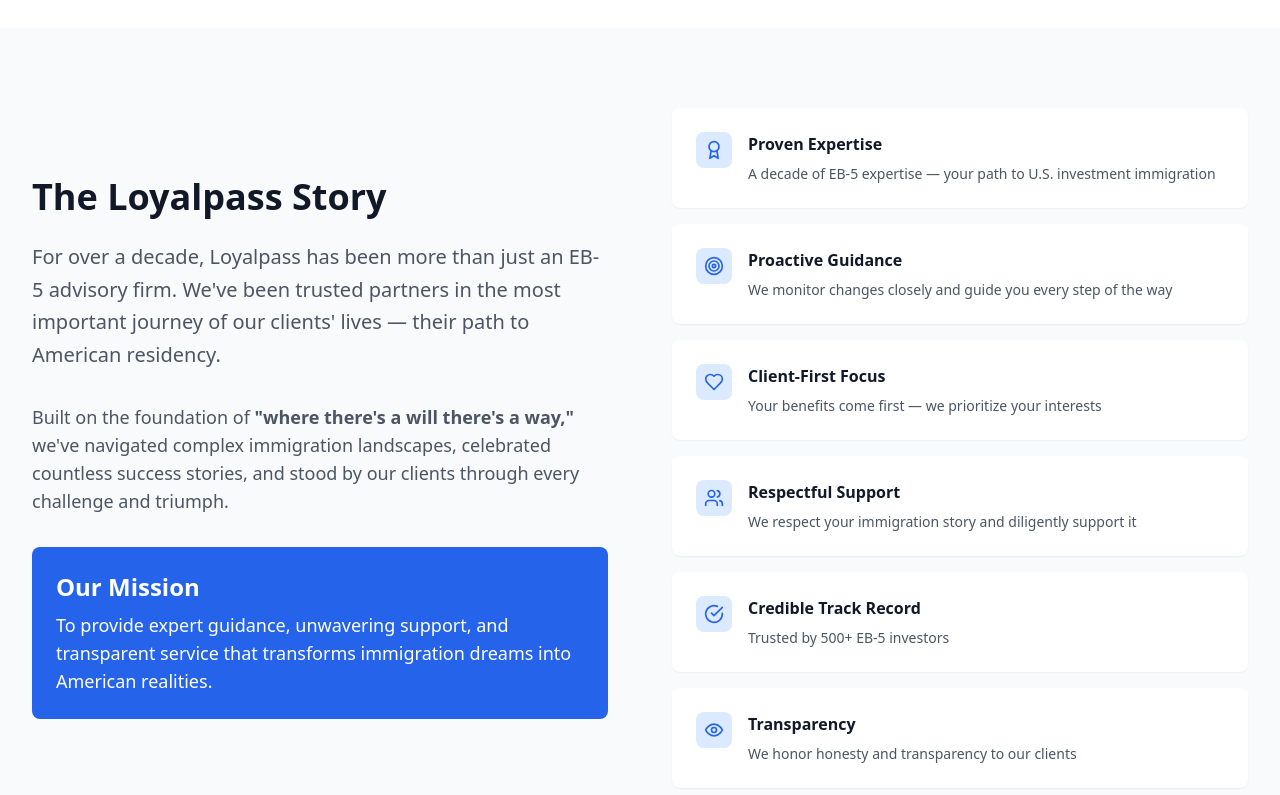
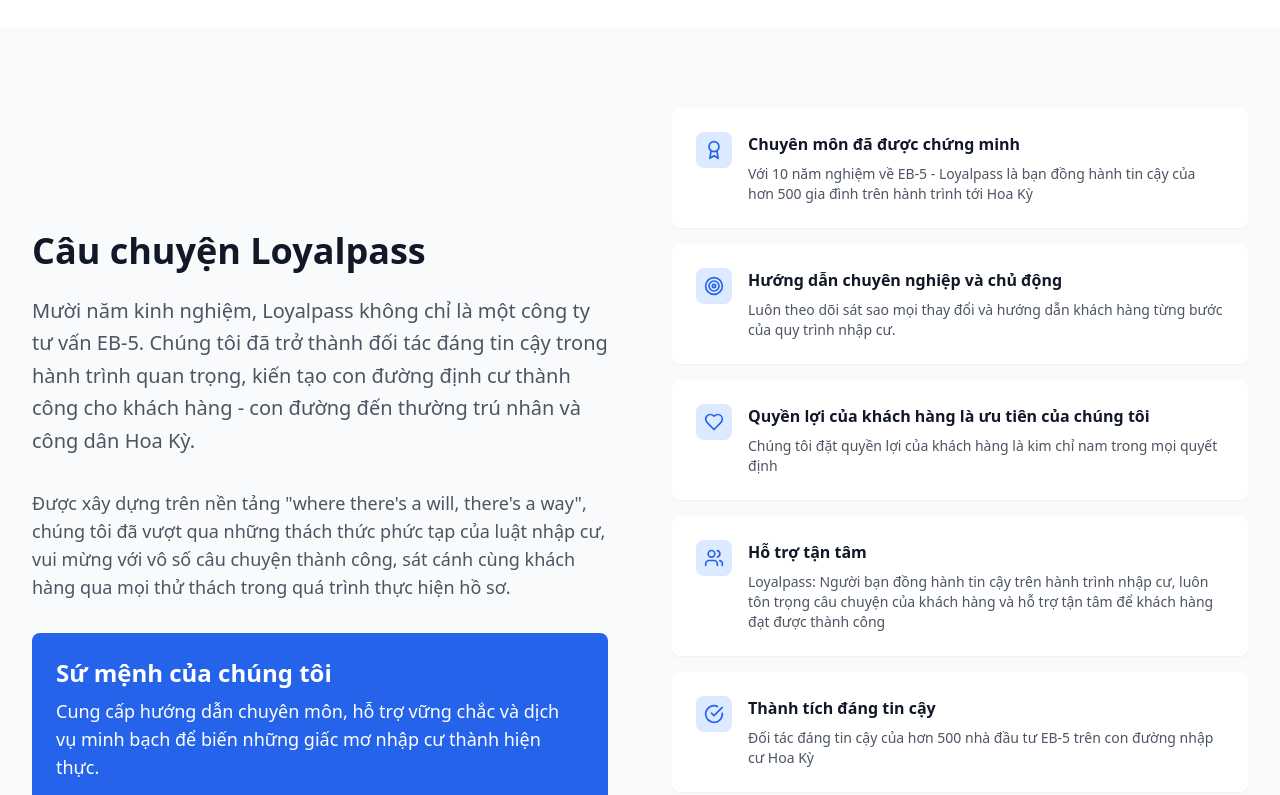
Before and after one commit to agency1412-oss/Landingpage-Loyalpass, a React (Vite) app: page / in a window 1280 px wide. Shown: the part 1660-2455 px from the top of the page. Built offline with nearby package versions, Linux system fonts and the light colour scheme.

Commit message:
Updated LoyalpassStory.tsx

```diff
--- a/src/components/LoyalpassStory.tsx
+++ b/src/components/LoyalpassStory.tsx
@@ -5,33 +5,33 @@
   const values = [
     {
       icon: Award,
-      title: "Proven Expertise",
-      description: "A decade of EB-5 expertise — your path to U.S. investment immigration"
+      title: "Chuyên môn đã được chứng minh",
+      description: "Với 10 năm nghiệm về EB-5 - Loyalpass là bạn đồng hành tin cậy của hơn 500 gia đình trên hành trình tới Hoa Kỳ"
     },
     {
       icon: Target,
-      title: "Proactive Guidance",
-      description: "We monitor changes closely and guide you every step of the way"
+      title: "Hướng dẫn chuyên nghiệp và chủ động",
+      description: "Luôn theo dõi sát sao mọi thay đổi và hướng dẫn khách hàng từng bước của quy trình nhập cư."
     },
     {
       icon: Heart,
-      title: "Client-First Focus",
-      description: "Your benefits come first — we prioritize your interests"
+      title: "Quyền lợi của khách hàng là ưu tiên của chúng tôi",
+      description: "Chúng tôi đặt quyền lợi của khách hàng là kim chỉ nam trong mọi quyết định"
     },
     {
       icon: Users,
-      title: "Respectful Support",
-      description: "We respect your immigration story and diligently support it"
+      title: "Hỗ trợ tận tâm",
+      description: "Loyalpass: Người bạn đồng hành tin cậy trên hành trình nhập cư, luôn tôn trọng câu chuyện của khách hàng và hỗ trợ tận tâm để khách hàng đạt được thành công"
     },
     {
       icon: CheckCircle,
-      title: "Credible Track Record",
-      description: "Trusted by 500+ EB-5 investors"
+      title: "Thành tích đáng tin cậy",
+      description: "Đối tác đáng tin cậy của hơn 500 nhà đầu tư EB-5 trên con đường nhập cư Hoa Kỳ"
     },
     {
       icon: Eye,
-      title: "Transparency",
-      description: "We honor honesty and transparency to our clients"
+      title: "Minh bạch",
+      description: "Chúng tôi đề cao sự trung thực và minh bạch, giúp khách hàng nắm rõ mọi thông tin và chủ động trong quá trình định cư"
     }
   ];
 
@@ -41,23 +41,18 @@
         <div className="grid lg:grid-cols-2 gap-16 items-center">
           <div>
             <h2 className="text-4xl font-bold text-gray-900 mb-6">
-              The Loyalpass Story
+              Câu chuyện Loyalpass
             </h2>
             <p className="text-xl text-gray-600 mb-8 leading-relaxed">
-              For over a decade, Loyalpass has been more than just an EB-5 advisory firm.
-              We've been trusted partners in the most important journey of our clients' lives —
-              their path to American residency.
+              Mười năm kinh nghiệm, Loyalpass không chỉ là một công ty tư vấn EB-5. Chúng tôi đã trở thành đối tác đáng tin cậy trong hành trình quan trọng, kiến tạo con đường định cư thành công cho khách hàng - con đường đến thường trú nhân và công dân Hoa Kỳ.
             </p>
             <p className="text-lg text-gray-600 mb-8">
-              Built on the foundation of <strong>"where there's a will there's a way,"</strong> we've
-              navigated complex immigration landscapes, celebrated countless success stories, and
-              stood by our clients through every challenge and triumph.
+              Được xây dựng trên nền tảng "where there's a will, there's a way", chúng tôi đã vượt qua những thách thức phức tạp của luật nhập cư, vui mừng với vô số câu chuyện thành công, sát cánh cùng khách hàng qua mọi thử thách trong quá trình thực hiện hồ sơ.
             </p>
             <div className="bg-blue-600 text-white p-6 rounded-lg">
-              <h3 className="text-2xl font-bold mb-2">Our Mission</h3>
+              <h3 className="text-2xl font-bold mb-2">Sứ mệnh của chúng tôi</h3>
               <p className="text-lg">
-                To provide expert guidance, unwavering support, and transparent service that
-                transforms immigration dreams into American realities.
+                Cung cấp hướng dẫn chuyên môn, hỗ trợ vững chắc và dịch vụ minh bạch để biến những giấc mơ nhập cư thành hiện thực.
               </p>
             </div>
           </div>
```
